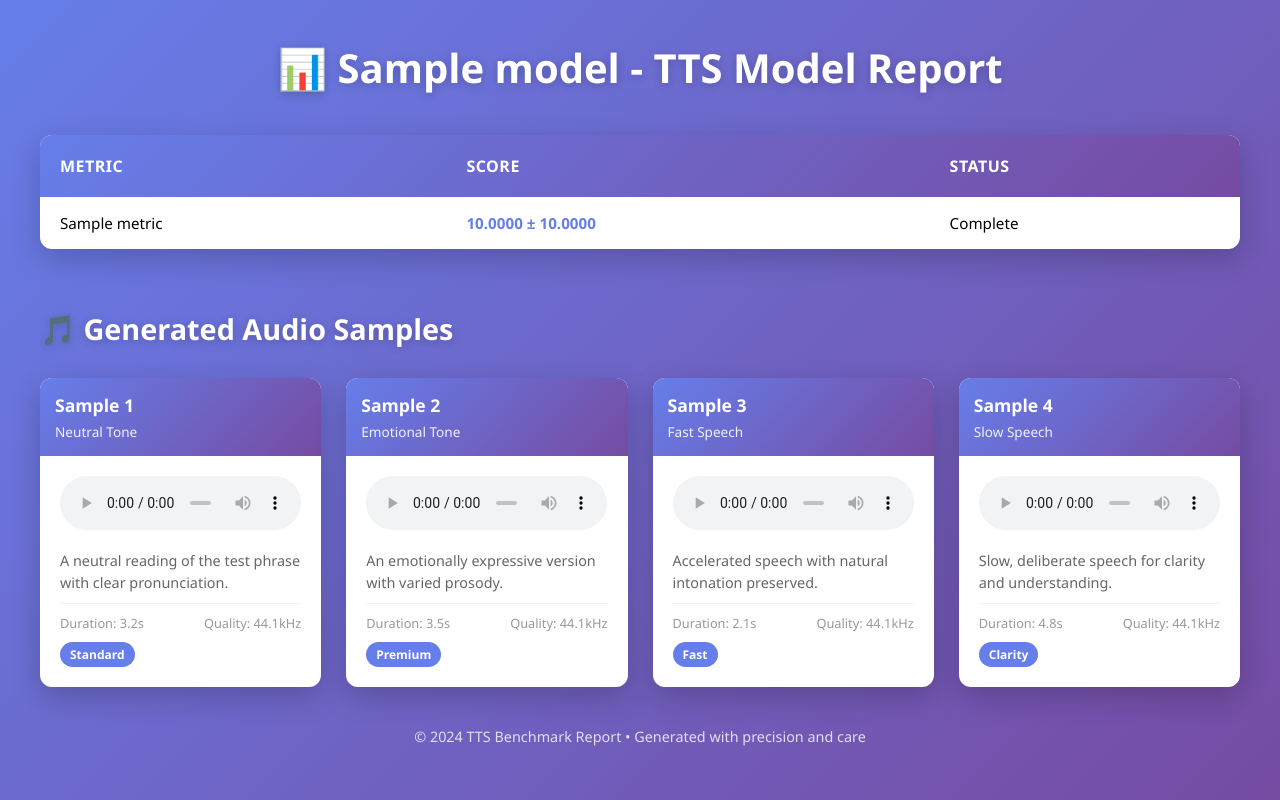
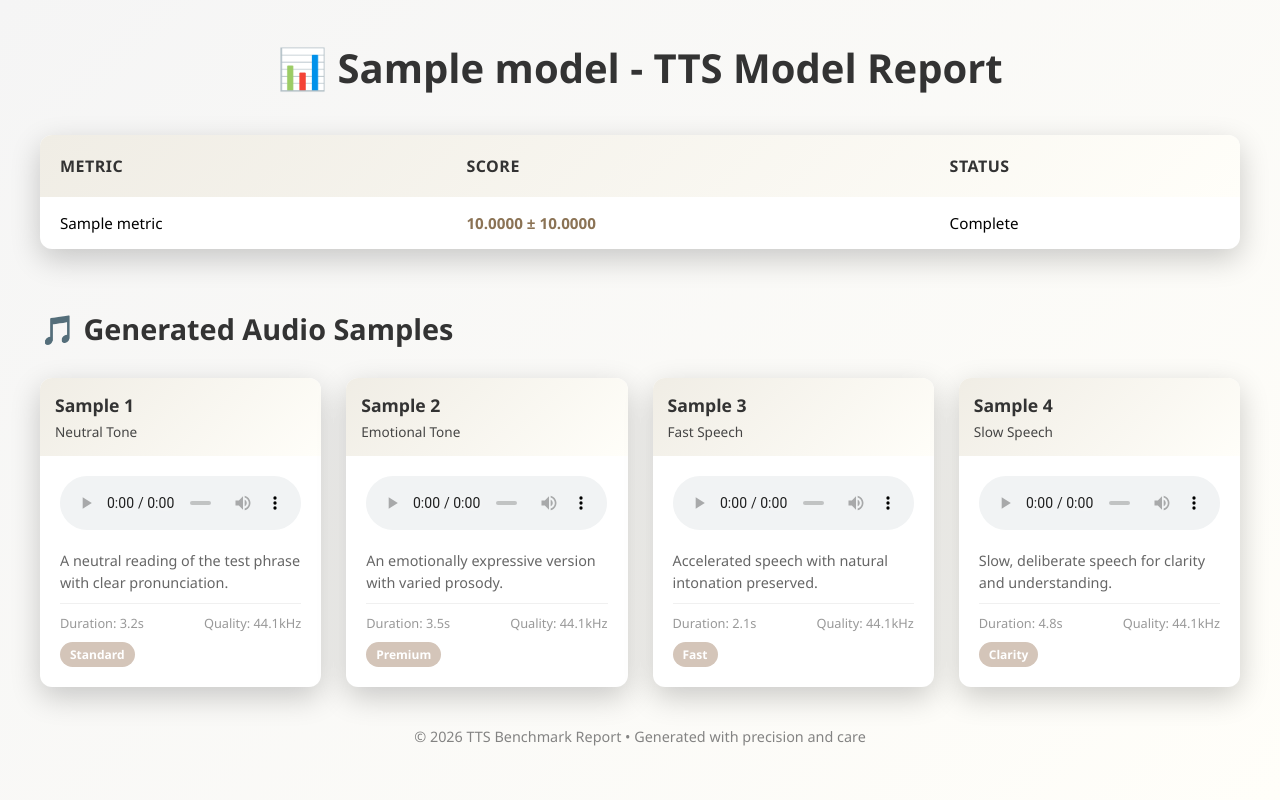
Before and after one commit to amhajavi/tts-bench, a Python web app: template tts_bench/templates/single_model_report.html in a window 1280 px wide. Run offline with Jinja, Linux system fonts and the light colour scheme; the template is opened without the code that fills it: most values are stand-ins (such as "Sample title", 1, 10 or a date in 2020).

Commit message:
feat: making the report style brighter

```diff
--- a/tts_bench/templates/assets/style.css
+++ b/tts_bench/templates/assets/style.css
@@ -6,7 +6,7 @@
 
         body {
             font-family: 'Segoe UI', Tahoma, Geneva, Verdana, sans-serif;
-            background: linear-gradient(135deg, #667eea 0%, #764ba2 100%);
+            background: linear-gradient(135deg, #f5f5f5 0%, #fffef9 100%);
             min-height: 100vh;
             padding: 40px 20px;
         }
@@ -18,10 +18,10 @@
 
         h1 {
             text-align: center;
-            color: white;
+            color: #333;
             margin-bottom: 40px;
             font-size: 2.5rem;
-            text-shadow: 0 2px 10px rgba(0, 0, 0, 0.2);
+            text-shadow: none;
         }
 
         .metrics-table {
@@ -50,8 +50,8 @@
         }
 
         thead {
-            background: linear-gradient(135deg, #667eea 0%, #764ba2 100%);
-            color: white;
+            background: linear-gradient(135deg, #f0ede5 0%, #fffef9 100%);
+            color: #333;
         }
 
         th {
@@ -82,14 +82,14 @@
 
         .metric-value {
             font-weight: 600;
-            color: #667eea;
+            color: #8b7355;
         }
 
         .audio-section h2 {
-            color: white;
+            color: #333;
             margin-bottom: 30px;
             font-size: 1.8rem;
-            text-shadow: 0 2px 10px rgba(0, 0, 0, 0.2);
+            text-shadow: none;
         }
 
         .audio-cards {
@@ -125,9 +125,9 @@
         }
 
         .card-header {
-            background: linear-gradient(135deg, #667eea 0%, #764ba2 100%);
+            background: linear-gradient(135deg, #f0ede5 0%, #fffef9 100%);
             padding: 15px;
-            color: white;
+            color: #333;
         }
 
         .card-header h3 {
@@ -168,7 +168,7 @@
 
         .badge {
             display: inline-block;
-            background: #667eea;
+            background: #d4c5b9;
             color: white;
             padding: 4px 10px;
             border-radius: 20px;
@@ -179,7 +179,7 @@
 
         .footer {
             text-align: center;
-            color: white;
+            color: #666;
             margin-top: 40px;
             opacity: 0.8;
             font-size: 0.9rem;
--- a/tts_bench/templates/single_model_report.html
+++ b/tts_bench/templates/single_model_report.html
@@ -119,7 +119,7 @@
         </div>
 
         <footer class="footer">
-            <p>© 2024 TTS Benchmark Report • Generated with precision and care</p>
+            <p>© 2026 TTS Benchmark Report • Generated with precision and care</p>
         </footer>
     </div>
 </body>
```
